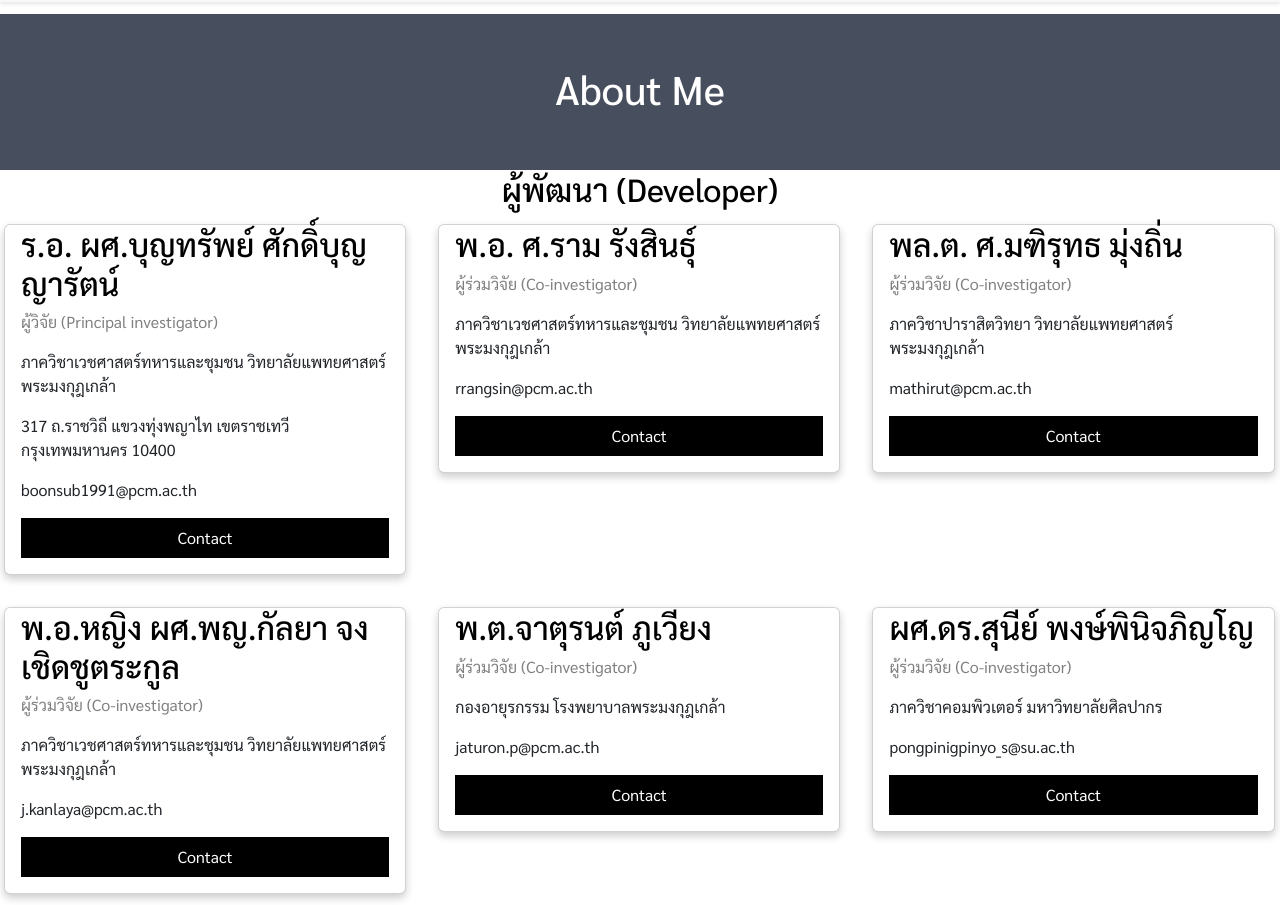
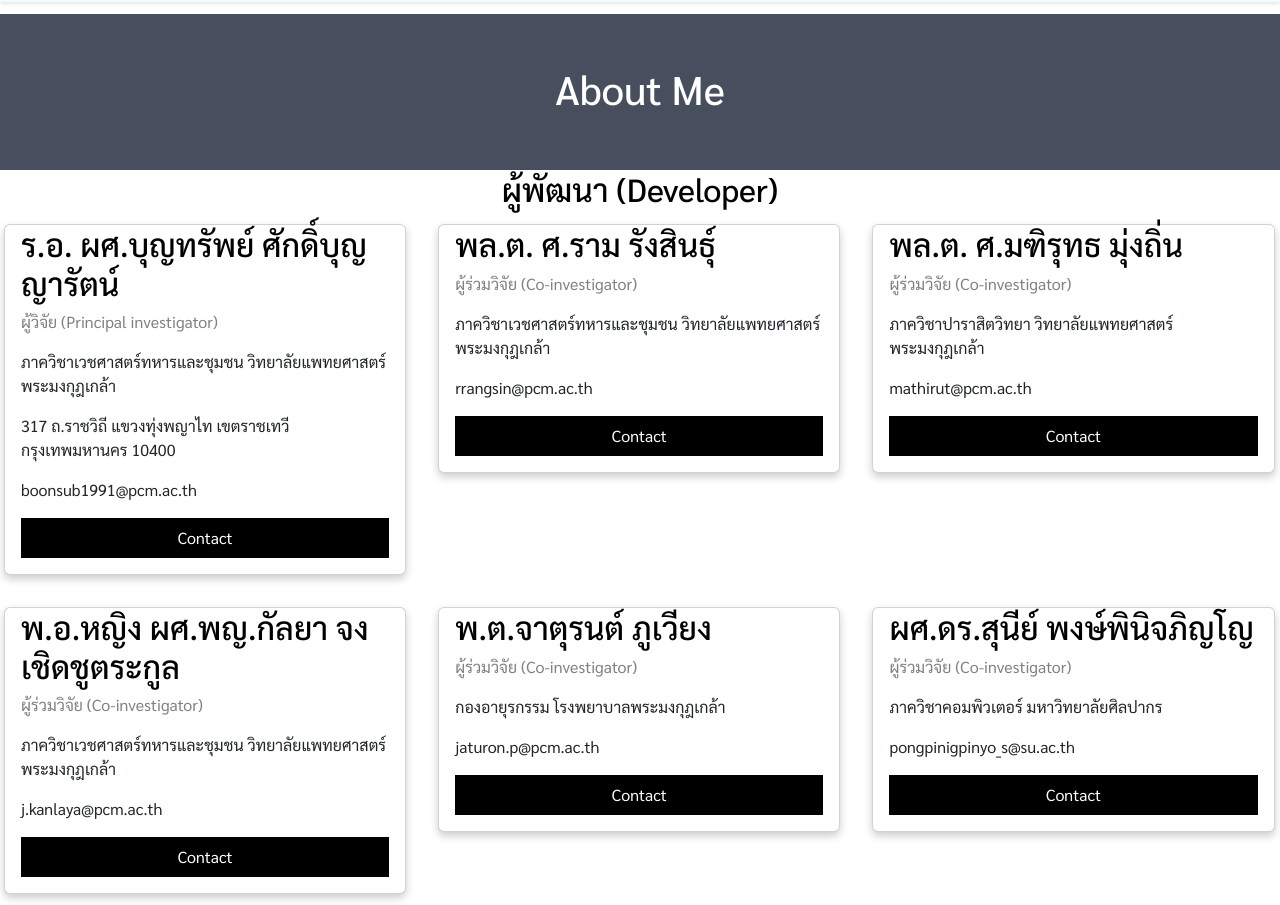
Before and after one commit to boonnarin/node-web, a website: page public/aboutMe.html in a window 1280 px wide. Shown: the part 86-991 px from the top of the page. Drawn offline with nearby package versions, Linux system fonts and the light colour scheme.

Commit message:
Update aboutMe.html

```diff
--- a/public/aboutMe.html
+++ b/public/aboutMe.html
@@ -142,7 +142,7 @@
                     <div class="card">
                         <!-- <img src="#" alt="รูป" style="width:100%"> -->
                         <div class="container">
-                            <h2>พ.อ. ศ.ราม รังสินธุ์</h2>
+                            <h2>พล.ต. ศ.ราม รังสินธุ์</h2>
                             <p class="title">ผู้ร่วมวิจัย (Co-investigator)</p>
                             <p>ภาควิชาเวชศาสตร์ทหารและชุมชน วิทยาลัยแพทยศาสตร์พระมงกุฎเกล้า
                             </p>
```
